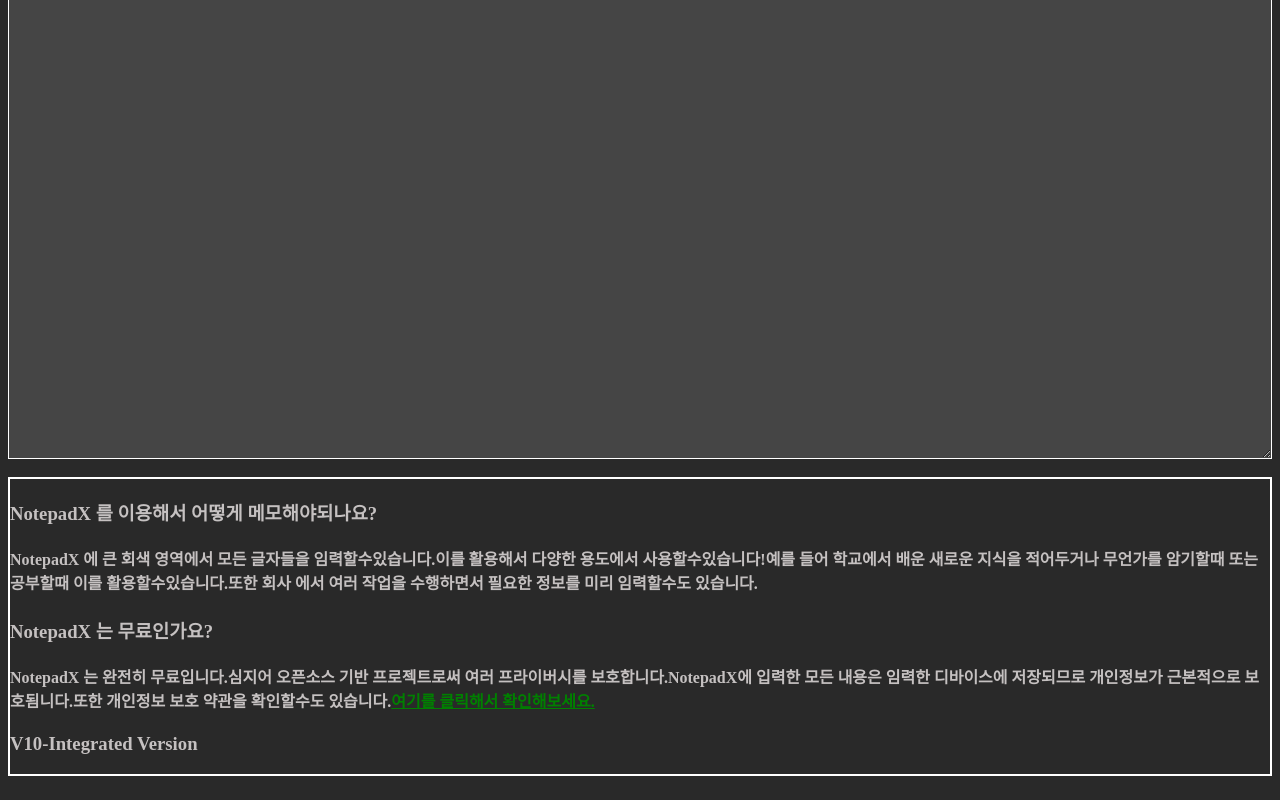
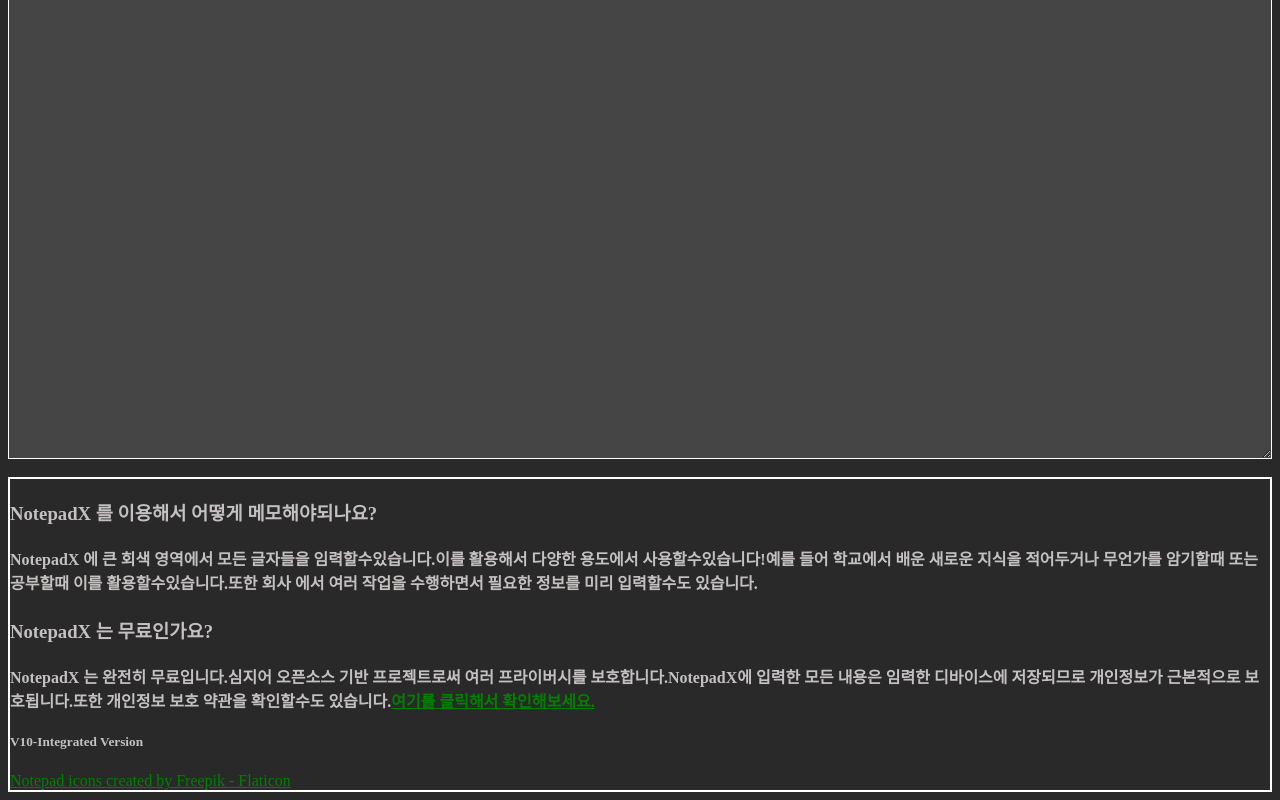
Before and after one commit to dokdoxofficial/notepadx, a React (Create React App) app: page / in a window 1280 px wide. Shown: the part 295-1095 px from the top of the page. Built offline with nearby package versions, Linux system fonts and the light colour scheme; a web font is replaced by a local one.

Commit message:
오탈자 수정 1

```diff
--- a/src/App.js
+++ b/src/App.js
@@ -6,7 +6,6 @@
 const [textsize, settextsize] = useState(25)
 const [data, setData] = useState("");
 
-// textarea 불러오기
 useEffect(() => {
   const saved = localStorage.getItem("textareadata");
   if (saved !== null) {
@@ -14,12 +13,12 @@
   }
 }, []);
 
-// textarea 저장
+
 useEffect(() => {
   localStorage.setItem("textareadata", data);
 }, [data]);
 
-// font size 불러오기
+
 useEffect(() => {
   const saved = localStorage.getItem("textsizedata");
   if (saved !== null) {
@@ -27,7 +26,6 @@
   }
 }, []);
 
-// font size 저장
 useEffect(() => {
   localStorage.setItem("textsizedata", textsize);
 }, [textsize]);
@@ -48,13 +46,14 @@
         <h3>NotepadX 를 이용해서 어떻게 메모해야되나요?</h3>
         <h4>NotepadX 에 큰 회색 영역에서 모든 글자들을 임력할수있습니다.이를 활용해서 다양한
             용도에서 사용할수있습니다!예를 들어 학교에서 배운 새로운 지식을 적어두거나 무언가를 암기할때 또는 공부할때 이를 활용할수있습니다.또한 회사
-            에서 여러 작업을 수행하면서 필요한 정보를 미리 임력할수도 있습니다.
+            에서 여러 작업을 수행하면서 필요한 정보를 미리 입력할수도 있습니다.
          </h4>
          <h3>NotepadX 는 무료인가요?</h3>
          <h4>NotepadX 는 완전히 무료입니다.심지어 오픈소스 기반 프로젝트로써 여러 프라이버시를 보호합니다.NotepadX에 입력한 모든 내용은 임력한 디바이스에 저장되므로
-            개인정보가 근본적으로 보호됨니다.또한 개인정보 보호 약관을 확인할수도 있습니다.<a href='https://notepadxprivacy.netlify.app'>여기를 클릭해서 확인해보세요.</a>
+            개인정보가 근본적으로 보호됩니다.또한 개인정보 보호 약관을 확인할수도 있습니다.<a href='https://notepadxprivacy.netlify.app'>여기를 클릭해서 확인해보세요.</a>
          </h4>
-        <h3>V10-Integrated Version</h3>
+        <h5>V10-Integrated Version</h5>
+        <a href="https://www.flaticon.com/free-icons/notepad" title="notepad icons">Notepad icons created by Freepik - Flaticon</a>
     </footer>
     </>
   );
```
